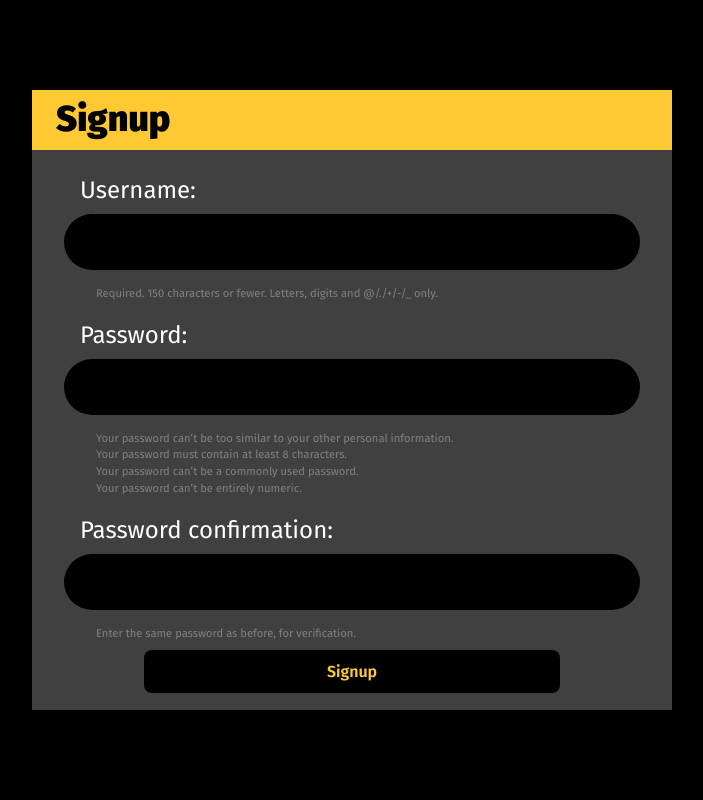
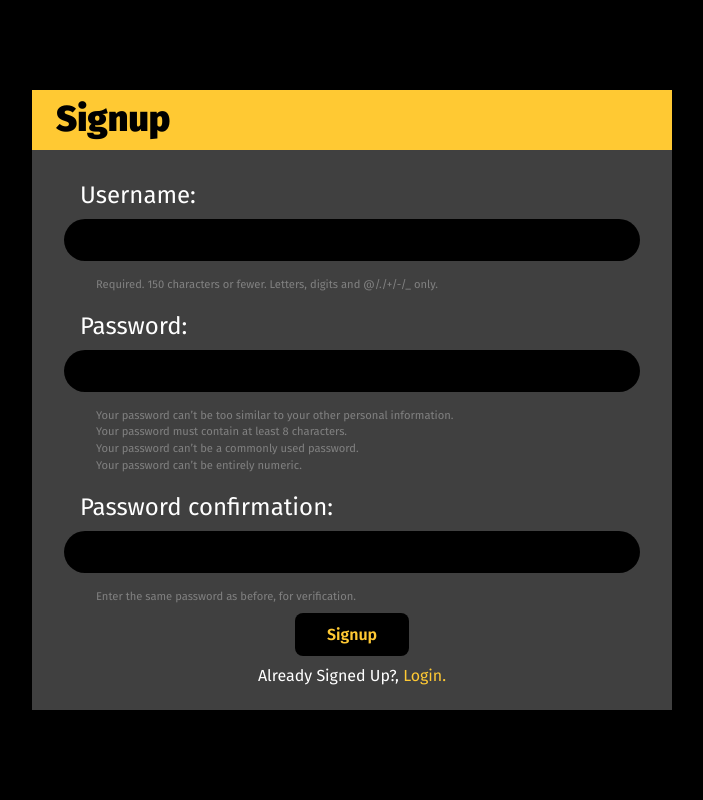
Before and after one commit to Shivam-316/Django-React-Notes-App, a Django app: page /signup/ in a window 1280 px wide. Shown: the whole page, without its empty margins (288-991 px from the left). Run offline with Django 4.2, Linux system fonts and the light colour scheme; parts of the project's set-up code (start-up, migrations or seed data) failed here and were passed over.

Commit message:
UI Fixes

```diff
--- a/dist/index.html
+++ b/dist/index.html
@@ -5,8 +5,8 @@
     <meta name="viewport" content="width=device-width, initial-scale=1.0" />
     <link rel="stylesheet" href="https://cdnjs.cloudflare.com/ajax/libs/simple-line-icons/2.5.5/css/simple-line-icons.min.css">
     <title>Notes App</title>
-    <script type="module" crossorigin src="/assets/index.7bddd43b.js"></script>
-    <link rel="stylesheet" href="/assets/index.25aa20dc.css">
+    <script type="module" crossorigin src="/assets/index.d2d50bce.js"></script>
+    <link rel="stylesheet" href="/assets/index.deb18240.css">
   </head>
   <body>
     <div id="root"></div>
--- a/templates/assets/forms.css
+++ b/templates/assets/forms.css
@@ -1,15 +1,14 @@
-.flex {
-  align-items: center;
-}
-
 .max-height {
   height: 100vh;
   width: 100vw;
+  display: flex;
+  justify-content: center;
+  align-items: center;
 }
 
 .notes__container {
   min-width: 50vw;
-  margin: 0 auto;
+  margin-inline: 1rem;
 }
 .notes__container-title {
   background-color: var(--title-color-primary);
@@ -46,8 +45,8 @@ input {
   background-color: var(--body-color-regular);
   display: block;
   color: var(--text-color-primary);
-  font-size: var(--h3-font-size);
-  padding: 0.875rem 1rem;
+  font-size: var(--h4-font-size);
+  padding: 0.5rem 1rem;
   border: 2px solid transparent;
   border-radius: 2rem;
   margin-bottom: 1rem;
@@ -72,14 +71,27 @@ button[type=submit]:focus, button[type=submit]:hover {
 
 .avatarImg {
   flex: 1;
-  max-width: 16rem;
+}
+.avatarImg div {
+  padding-inline: 4rem;
+}
+.avatarImg img {
+  min-width: 100%;
 }
 
 .custom__form {
   flex: 1;
 }
 .custom__form-submit {
-  padding-inline: 5rem;
+  justify-content: center;
+}
+.custom__form-submit button {
+  max-width: fit-content;
+  padding-inline: 2rem;
+}
+.custom__form-link {
+  margin-top: 0.5rem;
+  text-align: center;
 }
 
 .helptext {
@@ -100,3 +112,13 @@ button[type=submit]:focus, button[type=submit]:hover {
 br {
   display: none;
 }
+
+@media screen and (max-width: 768px) {
+  .notes__container {
+    min-width: 70vw;
+  }
+
+  .avatarImg div {
+    padding-inline: 2rem;
+  }
+}
--- a/templates/assets/index.css
+++ b/templates/assets/index.css
@@ -15,6 +15,7 @@
   --h2-font-size: 1.5rem;
   --h3-font-size: 1.25rem;
   --h4-font-size: 1.125rem;
+
   --normal-font-size: 1rem;
   --small-font-size: 0.875rem;
   --smaller-font-size: 0.7rem;
@@ -82,6 +83,7 @@ ul {
 
 a {
   text-decoration: none;
+  color: var(--title-color-primary);
 }
 
 button {
@@ -90,12 +92,6 @@ button {
   outline: none;
 }
 
-img {
-  max-width: 100%;
-  height: auto;
-  vertical-align: middle;
-}
-
 .flex {
   display: flex;
 }
--- a/templates/signup.html
+++ b/templates/signup.html
@@ -19,6 +19,7 @@
             <div class="custom__form-submit flex">
                 <button type="submit">Signup</button>
             </div>
+            <div class="custom__form-link">Already Signed Up?, <a href="{% url 'login' %}">Login.</a></div>
         </form>
         </div>
     </div>
```
Also changed, not shown: templates/login.html (+6 -1 lines), db.sqlite3.
